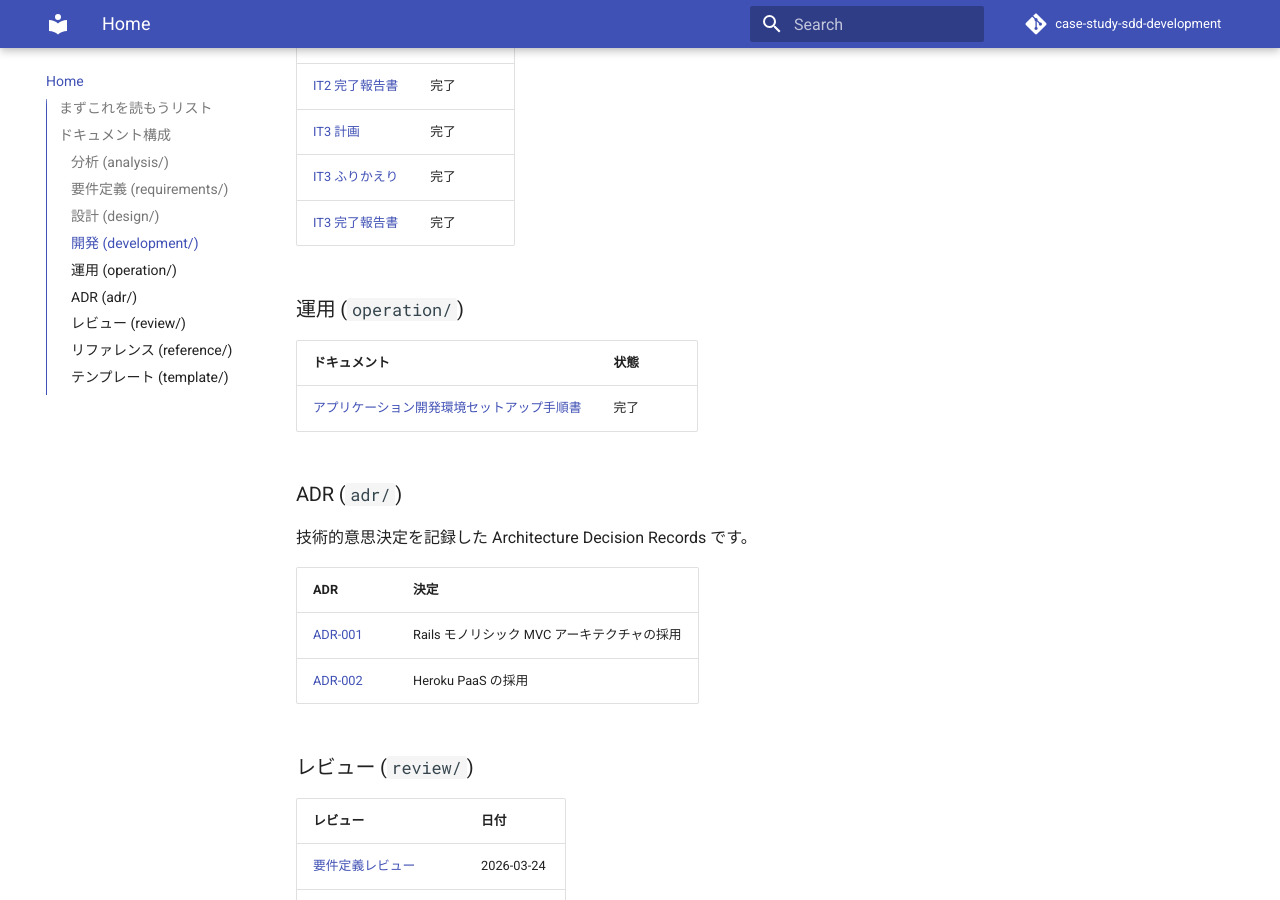
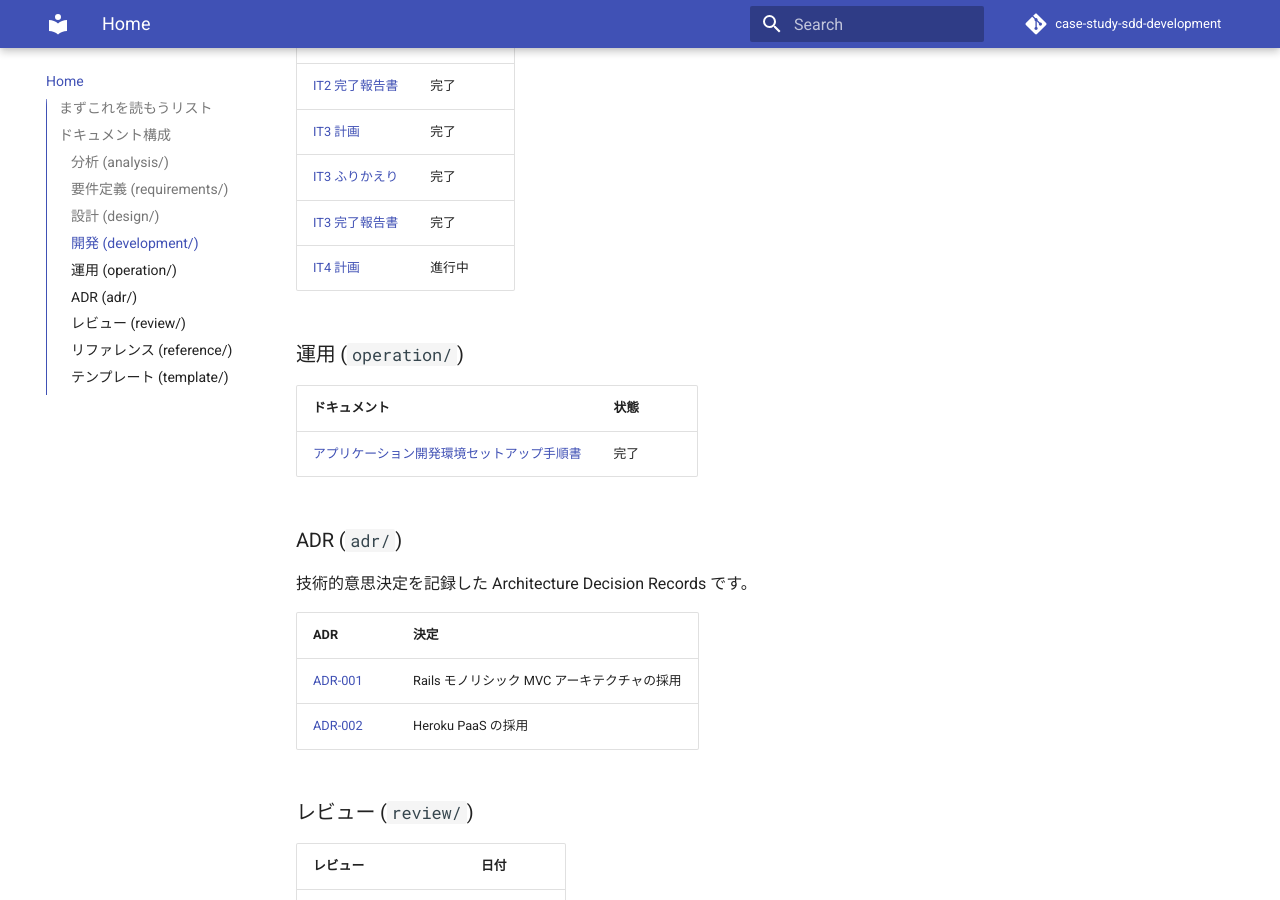
Before and after one commit to k2works/case-study-sdd-development, an MkDocs documentation site: the page built from docs/index.md, in a window 1280 px wide and 900 px high, scrolled down 2044 px. Built offline with MkDocs 1.6.1 and Material for MkDocs 9.7.7, drawn with Linux system fonts in a browser that asks for light colours; comment, search, counter and statistics services are not loaded.

Commit message:
docs(index): IT4 計画をインデックスに追加
- mkdocs.yml: nav に IT4 計画エントリ追加
- docs/index.md: 開発セクションに IT4 計画リンク追加
- docs/development/index.md: IT4 行を「進行中」で追加

https://claude.ai/code/session_01CiX6Tdt114jWm4yYZmtLdU

```diff
--- a/docs/index.md
+++ b/docs/index.md
@@ -57,6 +57,7 @@
 | [IT3 計画](./development/iteration_plan-3.md) | 完了 |
 | [IT3 ふりかえり](./development/retrospective-3.md) | 完了 |
 | [IT3 完了報告書](./development/iteration_report-3.md) | 完了 |
+| [IT4 計画](./development/iteration_plan-4.md) | 進行中 |
 
 ### 運用 (`operation/`)
 
--- a/mkdocs.yml
+++ b/mkdocs.yml
@@ -97,6 +97,7 @@ nav:
       - IT3 計画: development/iteration_plan-3.md
       - IT3 ふりかえり: development/retrospective-3.md
       - IT3 完了報告書: development/iteration_report-3.md
+      - IT4 計画: development/iteration_plan-4.md
   - 運用:
       - 概要: operation/index.md
       - アプリケーション開発環境セットアップ: operation/app-development-setup.md
```
Also changed, not shown: docs/development/index.md (+1 -0 lines).
